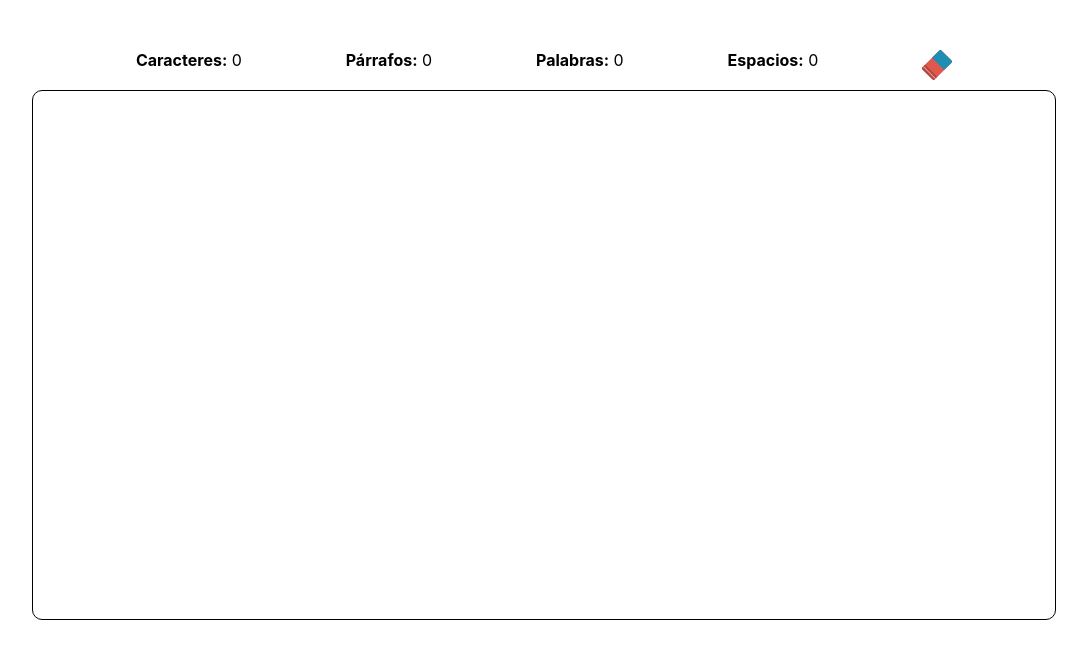
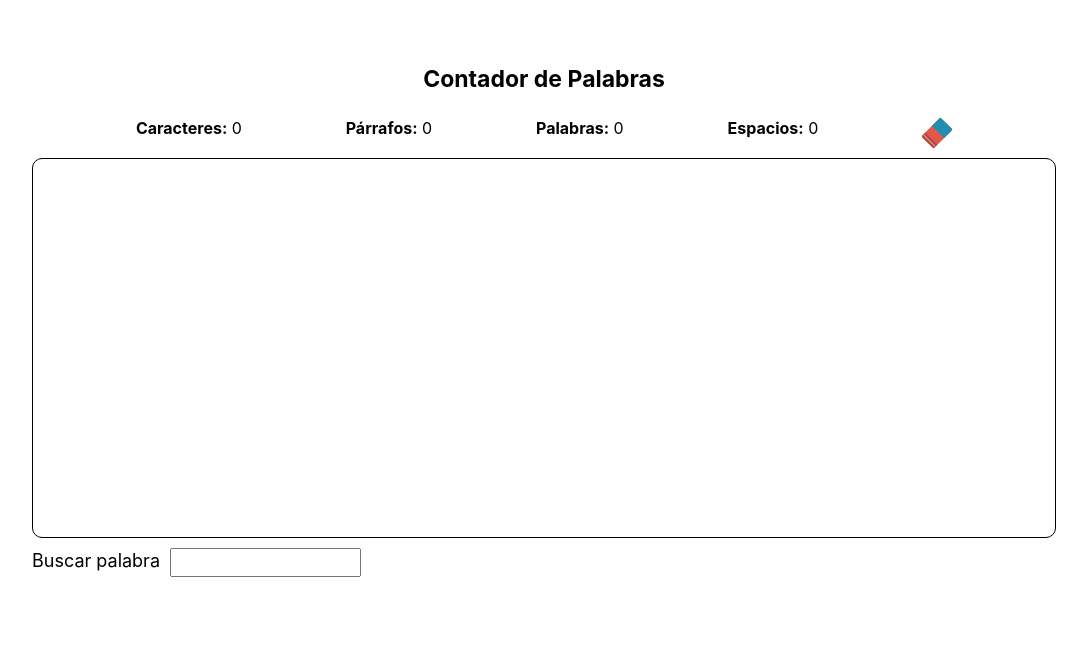
Before and after one commit to alvarofg95/contador-palabras, a React (Create React App) app: page / in a window 1280 px wide. Shown: the top 658 px of the page, without its empty margins (96-1183 px from the left). Built offline with nearby package versions, Linux system fonts and the light colour scheme.

Commit message:
buscador de palabras

```diff
--- /dev/null
+++ b/src/components/SearchWord.js
@@ -0,0 +1,19 @@
+import React, { Component } from 'react';
+
+class SearchWord extends Component {
+  constructor(props) {
+    super(props);
+    this.input = React.createRef();
+  }
+  render() {
+    const { onChange } = this.props;
+    return (
+      <div className="searchDiv">
+        <span>Buscar palabra</span>
+        <input ref={this.input} onChange={onChange} />
+      </div>
+    );
+  }
+}
+
+export default SearchWord;
--- a/src/index.css
+++ b/src/index.css
@@ -13,6 +13,12 @@ code {
 header {
   height: 50px;
   text-align: center;
+}
+
+h1 {
+  font-size: 23px;
+  text-align: center;
+  margin-bottom: 25px;
 }
 
 .container {
@@ -36,7 +42,20 @@ header {
   width: 100%;
   resize: none;
   border: none;
-  height: 500px;
+  height: 350px;
   font-size: 15px;
   outline: none;
 }
+
+.searchDiv {
+  margin-top: 10px;
+}
+
+.searchDiv > span {
+  font-size: 18px;
+  margin-right: 10px;
+}
+
+.searchDiv > input {
+  padding: 5px;
+}
--- a/src/pages/Home.js
+++ b/src/pages/Home.js
@@ -1,8 +1,9 @@
 import React, { Component } from 'react';
 import TextArea from '../components/TextArea';
-import { processText } from '../utils';
+import { processText, processWord } from '../utils';
 import Counter from '../components/Counter';
 import Button from '../components/Button';
+import SearchWord from '../components/SearchWord';
 
 class Home extends Component {
   constructor(props) {
@@ -11,11 +12,15 @@ class Home extends Component {
       numCharacters: 0,
       paragraph: 0,
       numWords: 0,
-      numSpaces: 0
+      numSpaces: 0,
+      times: 0,
+      percent: 0
     };
     this.textArea = React.createRef();
+    this.textInput = React.createRef();
     this.onChangeText = this.onChangeText.bind(this);
     this.cleanTextArea = this.cleanTextArea.bind(this);
+    this.onSearchWord = this.onSearchWord.bind(this);
   }
 
   componentDidMount() {
@@ -36,14 +41,33 @@ class Home extends Component {
     this.onChangeText();
   }
 
+  onSearchWord() {
+    const word = this.textInput.current.input.current.value;
+    if (word && word.length) {
+      const text = this.textArea.current.input.current.value;
+      if (word.toLowerCase() === text.toLowerCase()) {
+        this.setState({ times: 1, percent: 100 });
+      } else {
+        const result = processWord(text, word.toLowerCase());
+        if (result) {
+          this.setState({ ...result });
+        }
+      }
+    } else {
+      this.setState({ times: 0 });
+    }
+  }
+
   render() {
+    const { numCharacters, paragraph, numWords, numSpaces, times, percent } = this.state;
     return (
       <div className="container">
+        <h1>Contador de Palabras</h1>
         <div className="counterDiv">
-          <Counter text="Caracteres" value={this.state.numCharacters} />
-          <Counter text="Párrafos" value={this.state.paragraph} />
-          <Counter text="Palabras" value={this.state.numWords} />
-          <Counter text="Espacios" value={this.state.numSpaces} />
+          <Counter text="Caracteres" value={numCharacters} />
+          <Counter text="Párrafos" value={paragraph} />
+          <Counter text="Palabras" value={numWords} />
+          <Counter text="Espacios" value={numSpaces} />
           <Button
             button
             height="30px"
@@ -56,6 +80,13 @@ class Home extends Component {
         <div className="borderTextArea">
           <TextArea ref={this.textArea} className="textareaHome" onChange={this.onChangeText} />
         </div>
+        <SearchWord ref={this.textInput} onChange={this.onSearchWord} />
+        {times > 0 && (
+          <div className="counterDiv">
+            <Counter text="Repeticiones" value={times} />
+            <Counter text="Porcentaje" value={`${percent}%`} />
+          </div>
+        )}
       </div>
     );
   }
--- a/src/utils.js
+++ b/src/utils.js
@@ -36,3 +36,17 @@ export const processText = text => {
     numSpaces
   };
 };
+
+export const processWord = (text, word) => {
+  let times = 0;
+  let textUpdated = text.toLowerCase();
+  let index = textUpdated.indexOf(word);
+
+  while (index !== -1 && textUpdated.length) {
+    times += 1;
+    textUpdated = textUpdated.substring(index + 1);
+    index = textUpdated.indexOf(word);
+  }
+  console.log({ times });
+  return { times, percent: parseFloat((times / text.length) * 100).toFixed(2) };
+};
```
